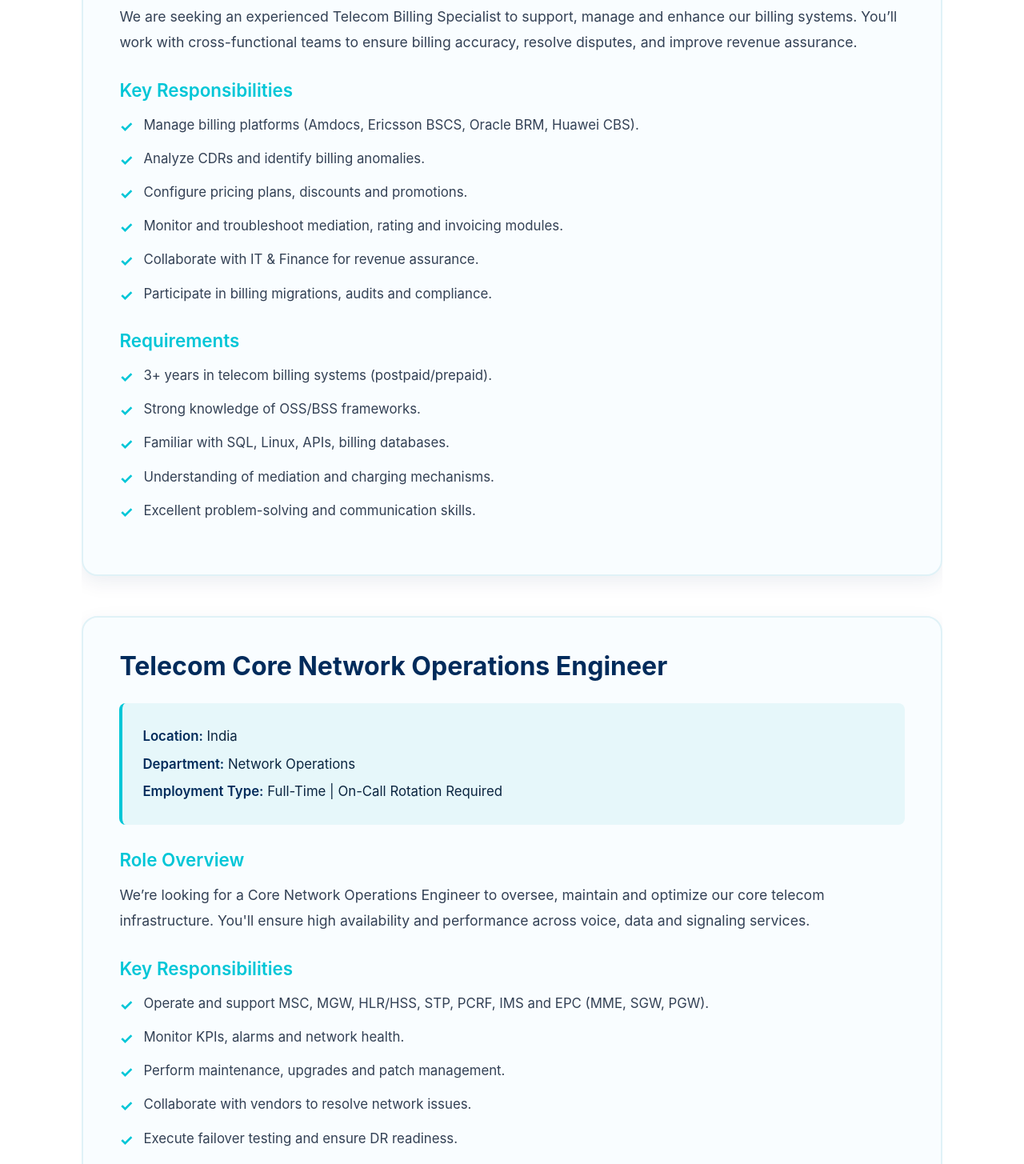
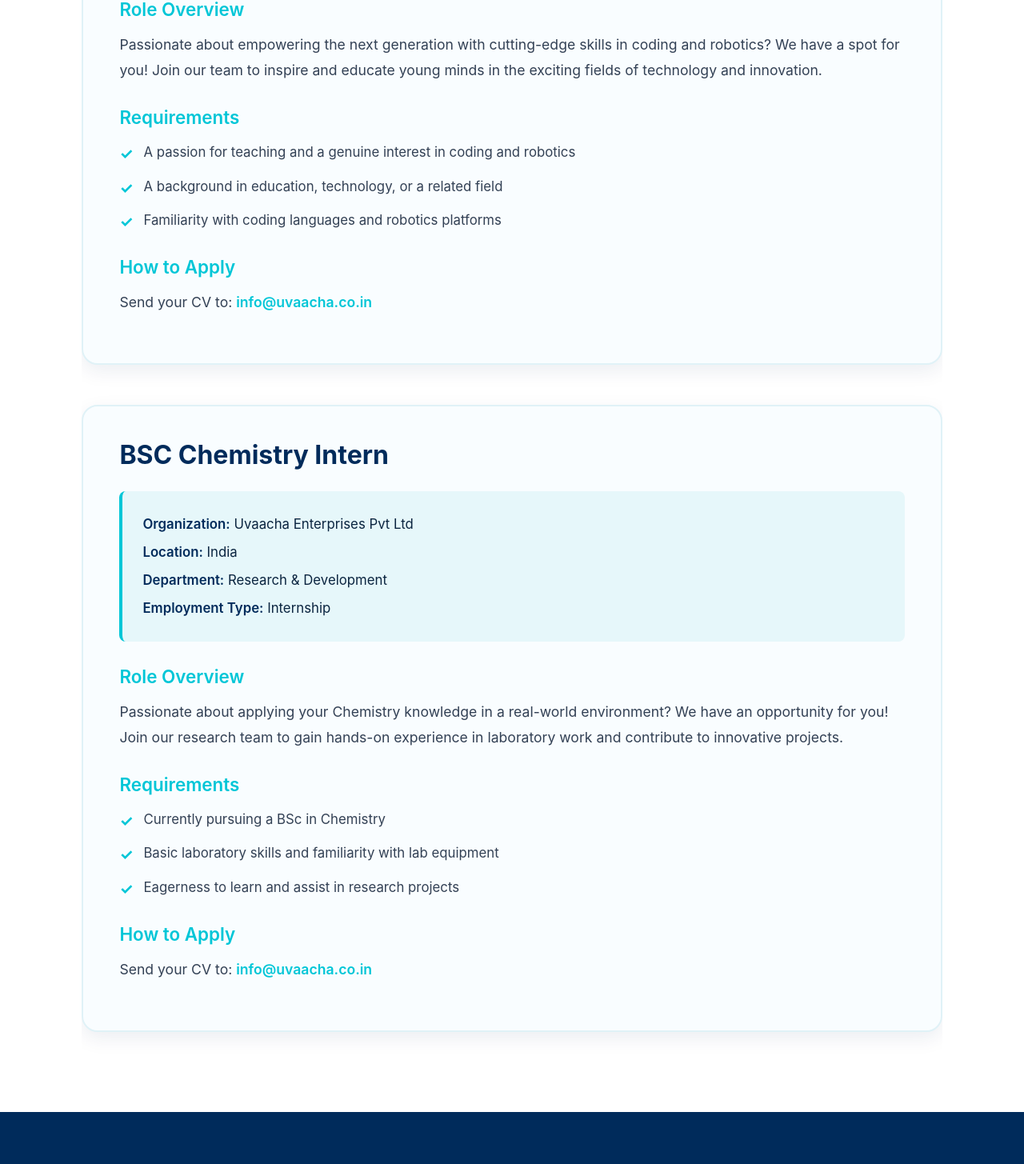
Before and after one commit to Uvaacha/Uvaacha-website, a React (Create React App) app: page /careers in a window 1280 px wide. Shown: the part 1412-2867 px from the top of the page at 80% size. Built offline with nearby package versions, Linux system fonts and the light colour scheme.

Commit message:
updated carrer details

```diff
--- a/src/pages/Careers.css
+++ b/src/pages/Careers.css
@@ -597,3 +597,17 @@ body {
     font-size: 0.9rem;
   }
 }
+/* ===============================
+   EMAIL LINK STYLING
+   =============================== */
+.email-link {
+  color: var(--accent);
+  text-decoration: none;
+  font-weight: 600;
+  transition: all 0.3s ease;
+}
+
+.email-link:hover {
+  color: var(--primary);
+  text-decoration: underline;
+}
--- a/src/pages/Careers.jsx
+++ b/src/pages/Careers.jsx
@@ -37,78 +37,66 @@ export default function Careers() {
         <h2 className="section-title">Current Openings</h2>
 
         <div className="job-list">
-          {/* JOB 1 */}
+          {/* JOB 1 - Educator: Coding & Robotics */}
           <div className="job-card">
-            <h3>Telecom Billing Specialist</h3>
+            <h3>Educator: Coding & Robotics</h3>
             <div className="job-details">
+              <p><strong>Organization:</strong> The Uvaacha International School</p>
               <p><strong>Location:</strong> India</p>
-              <p><strong>Department:</strong> IT / OSS-BSS</p>
+              <p><strong>Department:</strong> Education & Technology</p>
               <p><strong>Employment Type:</strong> Full-Time</p>
             </div>
 
             <h4>Role Overview</h4>
             <p>
-              We are seeking an experienced Telecom Billing Specialist to
-              support, manage and enhance our billing systems. You’ll work with
-              cross-functional teams to ensure billing accuracy, resolve disputes,
-              and improve revenue assurance.
+              Passionate about empowering the next generation with cutting-edge
+              skills in coding and robotics? We have a spot for you! Join our team
+              to inspire and educate young minds in the exciting fields of technology
+              and innovation.
             </p>
-
-            <h4>Key Responsibilities</h4>
-            <ul>
-              <li>Manage billing platforms (Amdocs, Ericsson BSCS, Oracle BRM, Huawei CBS).</li>
-              <li>Analyze CDRs and identify billing anomalies.</li>
-              <li>Configure pricing plans, discounts and promotions.</li>
-              <li>Monitor and troubleshoot mediation, rating and invoicing modules.</li>
-              <li>Collaborate with IT & Finance for revenue assurance.</li>
-              <li>Participate in billing migrations, audits and compliance.</li>
-            </ul>
 
             <h4>Requirements</h4>
             <ul>
-              <li>3+ years in telecom billing systems (postpaid/prepaid).</li>
-              <li>Strong knowledge of OSS/BSS frameworks.</li>
-              <li>Familiar with SQL, Linux, APIs, billing databases.</li>
-              <li>Understanding of mediation and charging mechanisms.</li>
-              <li>Excellent problem-solving and communication skills.</li>
+              <li>A passion for teaching and a genuine interest in coding and robotics</li>
+              <li>A background in education, technology, or a related field</li>
+              <li>Familiarity with coding languages and robotics platforms</li>
             </ul>
+
+            <h4>How to Apply</h4>
+            <p>
+              Send your CV to: <a href="mailto:info@uvaacha.co.in" className="email-link">info@uvaacha.co.in</a>
+            </p>
           </div>
 
-          {/* JOB 2 */}
+          {/* JOB 2 - BSC Chemistry Intern */}
           <div className="job-card">
-            <h3>Telecom Core Network Operations Engineer</h3>
+            <h3>BSC Chemistry Intern</h3>
             <div className="job-details">
+              <p><strong>Organization:</strong> Uvaacha Enterprises Pvt Ltd</p>
               <p><strong>Location:</strong> India</p>
-              <p><strong>Department:</strong> Network Operations</p>
-              <p><strong>Employment Type:</strong> Full-Time | On-Call Rotation Required</p>
+              <p><strong>Department:</strong> Research & Development</p>
+              <p><strong>Employment Type:</strong> Internship</p>
             </div>
 
             <h4>Role Overview</h4>
             <p>
-              We’re looking for a Core Network Operations Engineer to oversee,
-              maintain and optimize our core telecom infrastructure. You'll
-              ensure high availability and performance across voice, data and
-              signaling services.
+              Passionate about applying your Chemistry knowledge in a real-world
+              environment? We have an opportunity for you! Join our research team
+              to gain hands-on experience in laboratory work and contribute to
+              innovative projects.
             </p>
-
-            <h4>Key Responsibilities</h4>
-            <ul>
-              <li>Operate and support MSC, MGW, HLR/HSS, STP, PCRF, IMS and EPC (MME, SGW, PGW).</li>
-              <li>Monitor KPIs, alarms and network health.</li>
-              <li>Perform maintenance, upgrades and patch management.</li>
-              <li>Collaborate with vendors to resolve network issues.</li>
-              <li>Execute failover testing and ensure DR readiness.</li>
-              <li>Support integration of new services and expansions.</li>
-            </ul>
 
             <h4>Requirements</h4>
             <ul>
-              <li>5+ years in telecom core network operations.</li>
-              <li>Hands-on with Ericsson, Nokia, Huawei and ZTE equipment.</li>
-              <li>Deep understanding of 2G/3G/4G/5G Core Networks.</li>
-              <li>Knowledge of SS7, Diameter, SIP, IP/MPLS networks.</li>
-              <li>Excellent troubleshooting and 24x7 operational skills.</li>
+              <li>Currently pursuing a BSc in Chemistry</li>
+              <li>Basic laboratory skills and familiarity with lab equipment</li>
+              <li>Eagerness to learn and assist in research projects</li>
             </ul>
+
+            <h4>How to Apply</h4>
+            <p>
+              Send your CV to: <a href="mailto:info@uvaacha.co.in" className="email-link">info@uvaacha.co.in</a>
+            </p>
           </div>
         </div>
       </section>
```
